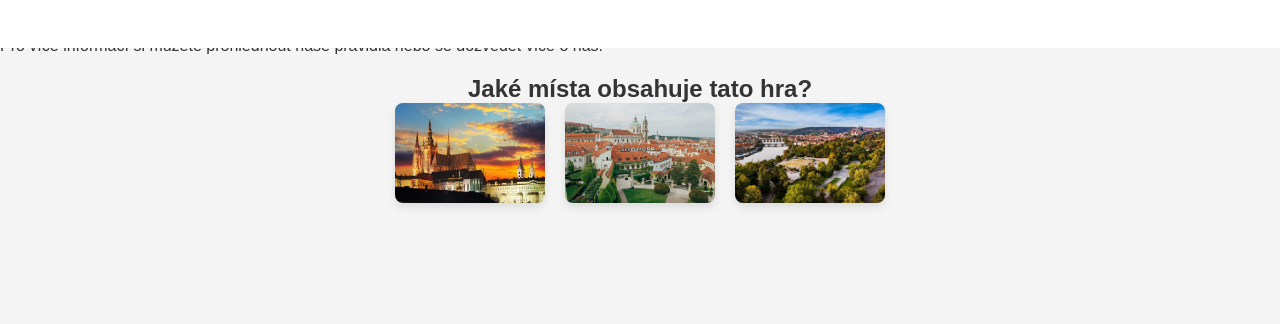
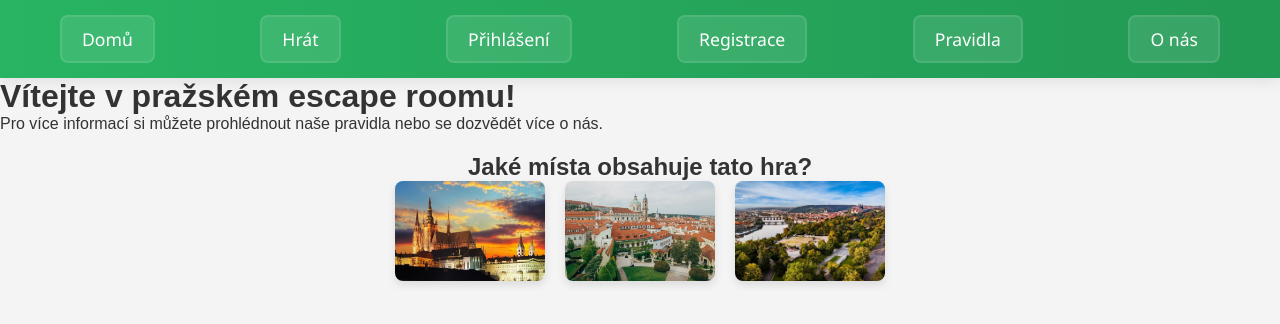
Before and after one commit to FantaCZ/outdoor-hra, a PHP site: page /index.php in a window 1280 px wide. Shown: the top 324 px of the page. Run offline with PHP 8.4, Linux system fonts and the light colour scheme.

Commit message:
Update navigation bar styling to use sticky positioning, add gradient background, padding, and shadow effects

```diff
--- a/project-root/css/nav.css
+++ b/project-root/css/nav.css
@@ -1,9 +1,10 @@
 .index-nav {
-    position: fixed;
+    /* Odstraníme position: fixed */
+    background: linear-gradient(90deg, #28b463, #229954);
+    padding: 15px 0;
+    box-shadow: 0 2px 15px rgba(0, 0, 0, 0.1);
+    position: sticky;
     top: 0;
-    left: 0;
-    width: 100%;
-    background-color: #fff; /* Přidejte pozadí, aby byla navigace viditelná */
     z-index: 1000;
 }
 
```
